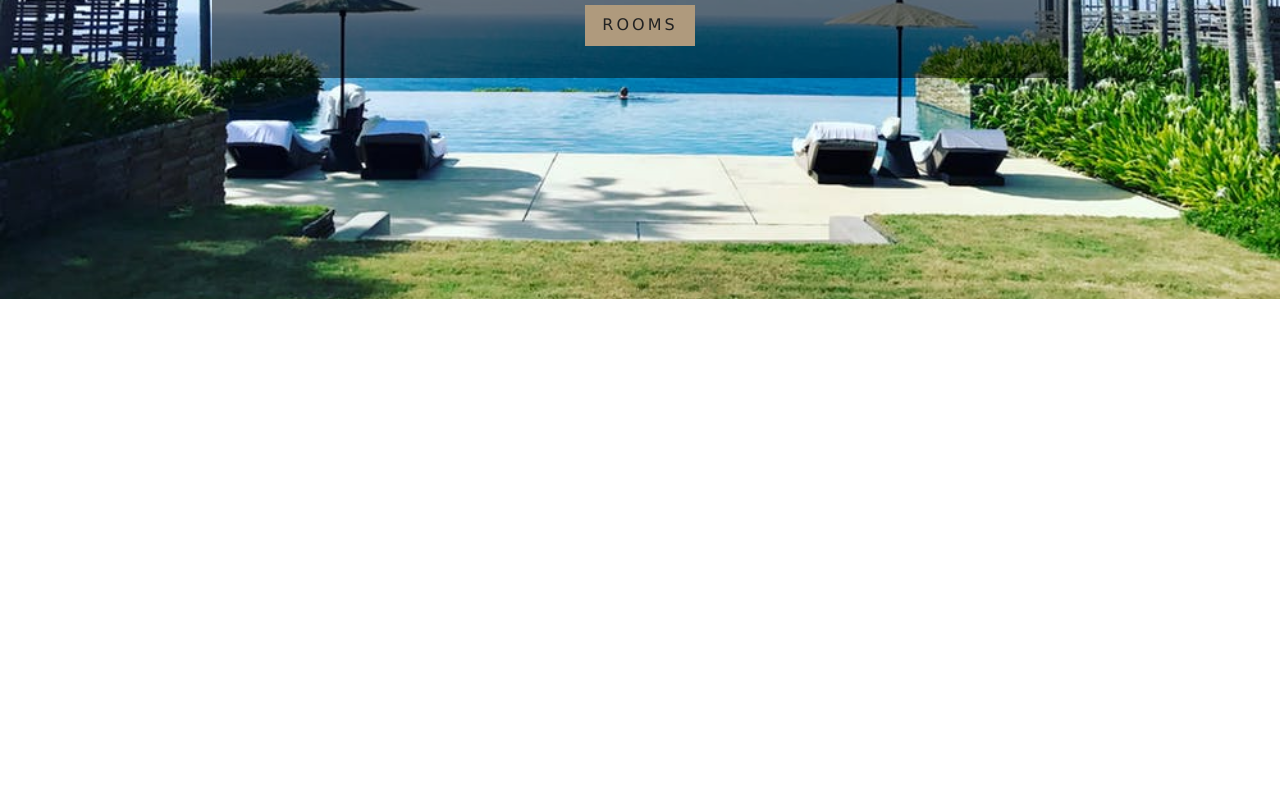
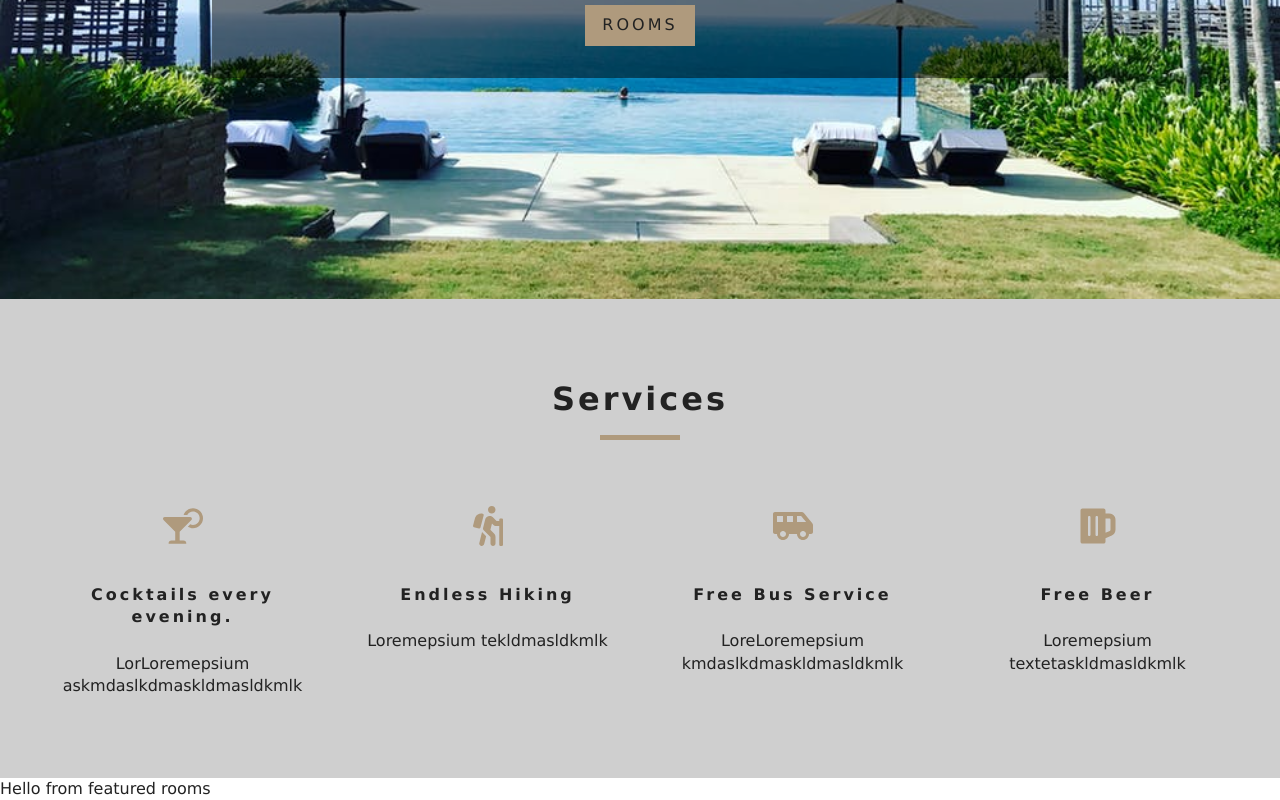
Before and after one commit to anurag-gharat/SilverSand, a React (Create React App) app: page / in a window 1280 px wide. Shown: the part 501-1301 px from the top of the page. Before the commit the page ends 800 px from the top, so only its background shows below. Built offline with nearby package versions, Linux system fonts and the light colour scheme.

Commit message:
"Context api setup"

```diff
--- /dev/null
+++ b/src/components/FeaturedRooms.js
@@ -0,0 +1,17 @@
+import React, { Component } from 'react'
+import {RoomContext} from '../context'
+export default class FeaturedRooms extends Component {
+
+    static contextType = RoomContext;
+
+    render() {
+        const value = this.context
+        console.log(value);
+
+        return (
+            <div>
+                Hello from featured rooms
+            </div>
+        )
+    }
+}
--- /dev/null
+++ b/src/components/Services.js
@@ -0,0 +1,52 @@
+import React, { Component } from 'react'
+import Title from './Title'
+import {FaBeer,FaHiking,FaCocktail,FaShuttleVan} from 'react-icons/fa'
+export default class Services extends Component {
+    state={
+        services:[
+            {
+                icon:<FaCocktail/>,
+                title:"Cocktails every evening.",
+                Description:"LorLoremepsium askmdaslkdmaskldmasldkmlk",
+            },
+
+            {
+                icon:<FaHiking/>,
+                title:"Endless Hiking",
+                Description:"Loremepsium tekldmasldkmlk",
+            },
+
+            {
+                icon:<FaShuttleVan/>,
+                title:"Free Bus Service",
+                Description:"LoreLoremepsium kmdaslkdmaskldmasldkmlk",
+            },
+
+            {
+                icon:<FaBeer/>,
+                title:"Free Beer",
+                Description:"Loremepsium textetaskldmasldkmlk",
+            },
+        ]
+    }
+
+    render() {
+
+        return (
+            <section className="services">
+                <Title title="services"></Title>
+                <div className="services-center">
+                    {this.state.services.map((service)=>{
+                        return(
+                        <article className="service" key={service.title}>
+                        <span>{service.icon}</span>
+                        <h6>{service.title}</h6>
+                        <p>{service.Description}</p>
+                        </article>)
+                        })}
+                </div>
+            </section>
+
+        )
+    }
+}
--- /dev/null
+++ b/src/components/Title.js
@@ -0,0 +1,10 @@
+import React from 'react'
+
+export default function Title({title}) {
+    return (
+        <div className="section-title">
+            <h4>{title}</h4>
+            <div></div>
+        </div>
+    )
+}
--- /dev/null
+++ b/src/context.js
@@ -0,0 +1,17 @@
+import React, { Component } from 'react'
+
+const RoomContext = React.createContext();
+
+class RoomProvider extends Component {
+
+
+    render() {
+        return (
+            <RoomContext.Provider value={"hello"}>
+                {this.props.children}
+            </RoomContext.Provider>
+        )
+    }
+}
+const RoomConsumer = RoomContext.Consumer;
+export { RoomProvider,RoomConsumer,RoomContext };
--- a/src/index.js
+++ b/src/index.js
@@ -8,9 +8,13 @@
 // import Popper from 'popper.js';
 // import 'bootstrap/dist/js/bootstrap.bundle.min';
 import { BrowserRouter as Router } from "react-router-dom"
+import {RoomProvider} from './context'
 
 ReactDOM.render(
-<Router><App /></Router>
+    <RoomProvider>
+        <Router><App /></Router>
+    </RoomProvider>
+
 , document.getElementById('root'));
 
 // If you want your app to work offline and load faster, you can change
--- a/src/pages/Home.js
+++ b/src/pages/Home.js
@@ -2,6 +2,10 @@
 import Hero from '../components/Hero'
 import Banner from '../components/Banner'
 import { Link } from 'react-router-dom'
+import FeaturedRooms from '../components/FeaturedRooms'
+import Services from '../components/Services'
+
+
 export default function Home() {
     return (
         <div>
@@ -10,6 +14,8 @@
                     <Link to="/rooms" className="btn-primary">Rooms</Link>
                 </Banner>
             </Hero>
+            <Services />
+            <FeaturedRooms />
         </div>
     )
 }
```
